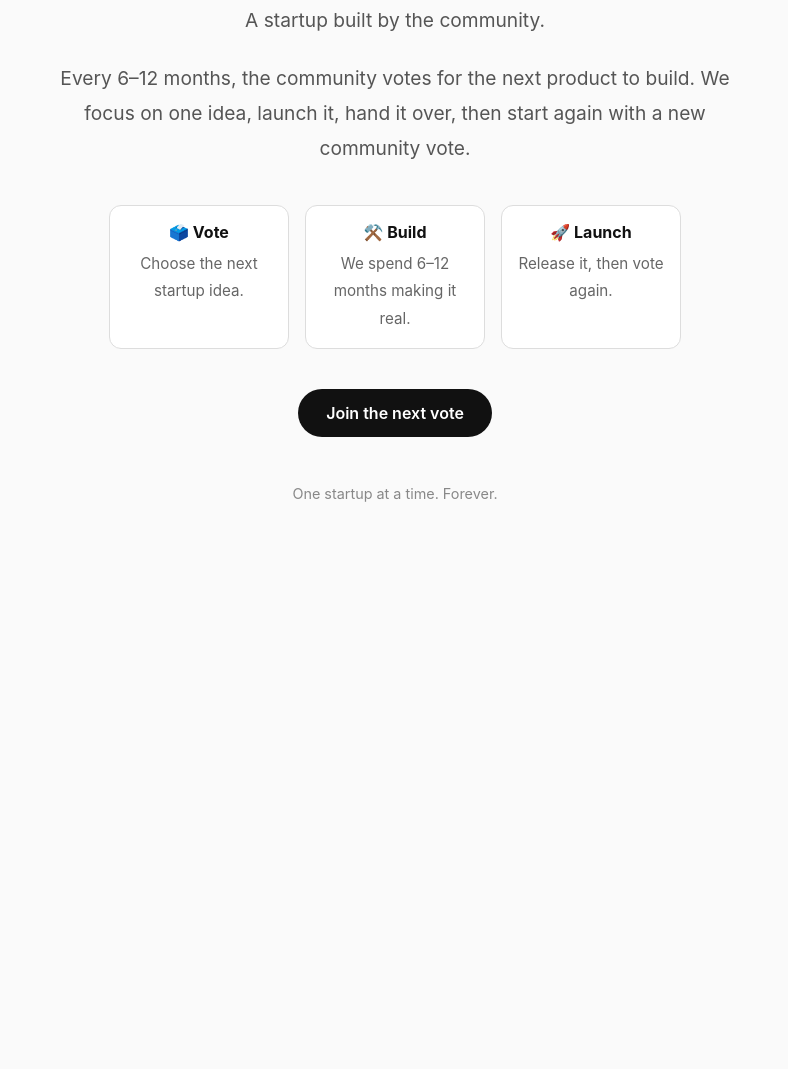
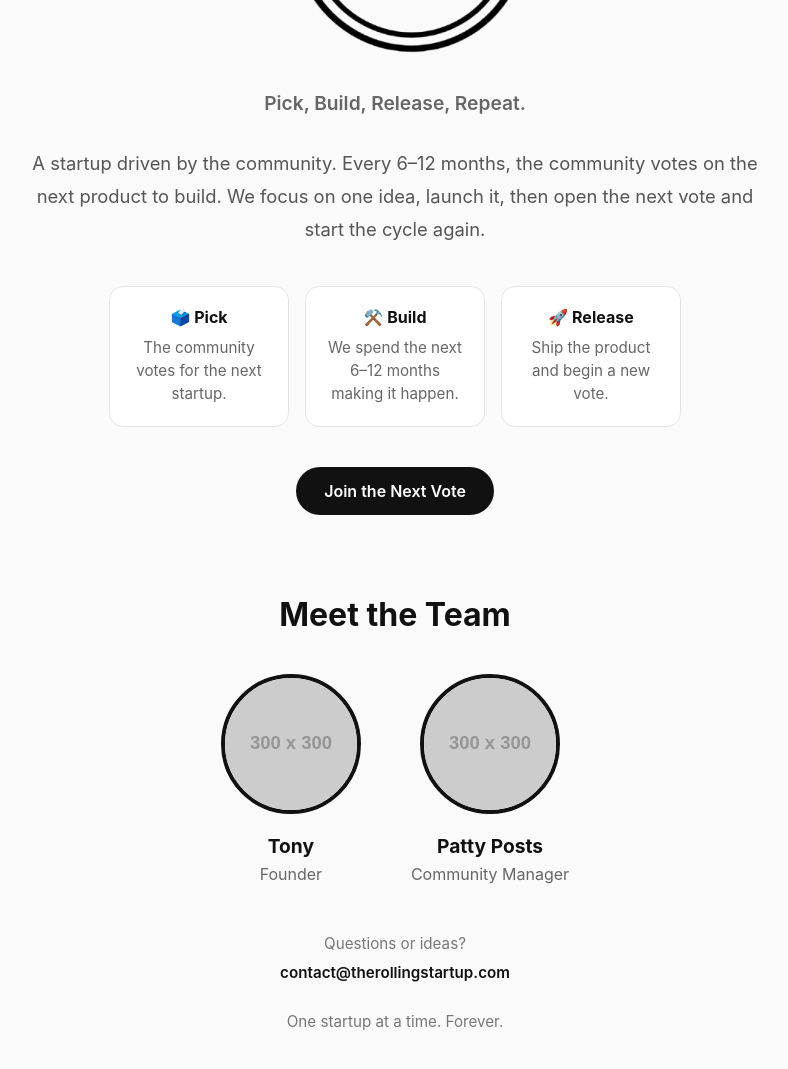
Before and after one commit to therollingstartup/the-rolling-startup-web, a plain HTML site: page index.html in a window 1280 px wide. Shown: the part 253-1322 px from the top of the page, without its empty margins (245-1033 px from the left). Before the commit the page ends 800 px from the top, so only its background shows below. Drawn offline with Linux system fonts and the light colour scheme; placeholder pictures from the web are drawn by us.

Commit message:
add logo, team and contact email

```diff
--- a/index.html
+++ b/index.html
@@ -3,133 +3,237 @@
 <head>
 <meta charset="UTF-8" />
 <meta name="viewport" content="width=device-width, initial-scale=1.0" />
+
 <title>The Rolling Startup</title>
+<link rel="icon" href="/favicon.ico">
 
 <style>
-    * {
-      margin: 0;
-      padding: 0;
-      box-sizing: border-box;
+*{
+    margin:0;
+    padding:0;
+    box-sizing:border-box;
 }
 
-    body {
-      font-family: Inter, system-ui, -apple-system, BlinkMacSystemFont, sans-serif;
-      background: #fafafa;
-      color: #111;
-      display: flex;
-      align-items: center;
-      justify-content: center;
-      min-height: 100vh;
-      padding: 2rem;
+body{
+    font-family:Inter,system-ui,-apple-system,BlinkMacSystemFont,sans-serif;
+    background:#fafafa;
+    color:#111;
+    display:flex;
+    justify-content:center;
+    align-items:center;
+    min-height:100vh;
+    padding:40px 20px;
 }
 
-    main {
-      max-width: 720px;
-      text-align: center;
+main{
+    max-width:760px;
+    text-align:center;
+}
+.logo img {
+  object-fit: contain;
 }
 
-    h1 {
-      font-size: clamp(3rem, 8vw, 5rem);
-      margin-bottom: 1rem;
+h1{
+    font-size:clamp(3rem,8vw,5rem);
+    margin-bottom:.5rem;
 }
 
-    p {
-      font-size: 1.2rem;
-      line-height: 1.8;
-      color: #555;
-      margin-bottom: 1.5rem;
+.slogan{
+    font-size:1.2rem;
+    font-weight:600;
+    color:#666;
+    margin-bottom:2rem;
 }
 
-    .steps {
+.description{
+    font-size:1.15rem;
+    line-height:1.8;
+    color:#555;
+    margin-bottom:2.5rem;
+}
+
+.steps{
+    display:flex;
+    flex-wrap:wrap;
+    justify-content:center;
+    gap:16px;
+    margin-bottom:40px;
+}
+
+.step{
+    width:180px;
+    background:white;
+    border:1px solid #e5e5e5;
+    border-radius:14px;
+    padding:20px;
+}
+
+.step h2{
+    margin-bottom:10px;
+    font-size:1rem;
+}
+
+.step p{
+    color:#666;
+    font-size:.95rem;
+    line-height:1.5;
+}
+
+.button{
+    display:inline-block;
+    text-decoration:none;
+    background:#111;
+    color:white;
+    padding:14px 28px;
+    border-radius:999px;
+    font-weight:600;
+    transition:.2s;
+}
+
+.button:hover{
+    background:#333;
+}
+
+.team {
+    margin-top: 80px;
+}
+
+.team h2 {
+    font-size: 2rem;
+    margin-bottom: 40px;
+}
+
+.team-members {
     display: flex;
     justify-content: center;
-      gap: 1rem;
+    gap: 50px;
     flex-wrap: wrap;
-      margin: 2.5rem 0;
 }
 
-    .step {
-      background: white;
-      border: 1px solid #ddd;
-      border-radius: 12px;
-      padding: 1rem;
-      width: 180px;
+.member {
+    text-align: center;
+    max-width: 220px;
 }
 
-    .step h2 {
-      font-size: 1rem;
-      margin-bottom: .5rem;
+.member img {
+    width: 140px;
+    height: 140px;
+    border-radius: 50%;
+    object-fit: cover;
+    border: 4px solid #111;
+    margin-bottom: 16px;
 }
 
-    .step p {
-      font-size: .95rem;
-      margin: 0;
-      color: #666;
+.member h3 {
+    margin-bottom: 6px;
+    font-size: 1.2rem;
 }
 
-    .button {
-      display: inline-block;
-      padding: 14px 28px;
-      background: #111;
-      color: white;
-      text-decoration: none;
-      border-radius: 999px;
-      font-weight: 600;
-      transition: .2s;
+.member p {
+    color: #666;
+    font-size: 1rem;
 }
 
-    .button:hover {
-      background: #333;
+footer{
+    margin-top:50px;
+    color:#777;
+    font-size:.95rem;
 }
 
-    footer {
-      margin-top: 3rem;
-      color: #888;
-      font-size: .9rem;
+footer a{
+    color:#111;
+    text-decoration:none;
+    font-weight:600;
+}
+
+footer a:hover{
+    text-decoration:underline;
 }
 </style>
+
 </head>
-
 <body>
 
 <main>
 
-<h1>🚀 The Rolling Startup</h1>
+<div class="logo">
+	<img src="/logo.png"
+		width="450"
+     		height="300"/>
+</div>
 
-<p>
-A startup built by the community.
-</p>
+<div class="slogan">
+Pick, Build, Release, Repeat.
+</div>
 
-<p>
-Every 6–12 months, the community votes for the next product to build.
-We focus on one idea, launch it, hand it over, then start again with a new community vote.
+<p class="description">
+A startup driven by the community.
+Every 6–12 months, the community votes on the next product to build. We focus on one idea, launch it, then open the next vote and start the cycle again.
 </p>
 
 <div class="steps">
 
 <div class="step">
-    <h2>🗳️ Vote</h2>
-    <p>Choose the next startup idea.</p>
+<h2>🗳️ Pick</h2>
+<p>The community votes for the next startup.</p>
 </div>
 
 <div class="step">
 <h2>⚒️ Build</h2>
-    <p>We spend 6–12 months making it real.</p>
+<p>We spend the next 6–12 months making it happen.</p>
 </div>
 
 <div class="step">
-    <h2>🚀 Launch</h2>
-    <p>Release it, then vote again.</p>
+<h2>🚀 Release</h2>
+<p>Ship the product and begin a new vote.</p>
 </div>
 
 </div>
 
 <a class="button" href="#">
-Join the next vote
+Join the Next Vote
 </a>
 
+<section class="team">
+
+    <h2>Meet the Team</h2>
+
+    <div class="team-members">
+
+        <div class="member">
+            <img
+                src="https://placehold.co/300x300?text=Tony"
+                alt="Tony">
+            <h3>Tony</h3>
+            <p>Founder</p>
+        </div>
+
+        <div class="member">
+            <img
+                src="https://placehold.co/300x300?text=Patty"
+                alt="Patty Posts">
+            <h3>Patty Posts</h3>
+            <p>Community Manager</p>
+        </div>
+
+    </div>
+
+</section>
+
 <footer>
+<p>
+Questions or ideas?
+</p>
+
+<p style="margin-top:10px;">
+<a href="mailto:contact@therollingstartup.com">
+contact@therollingstartup.com
+</a>
+</p>
+
+<p style="margin-top:30px;">
 One startup at a time. Forever.
+</p>
 </footer>
 
 </main>
```
Also changed, not shown: favicon.ico (added), logo.png (added). Lines whose indentation alone changed are shown as unchanged.
